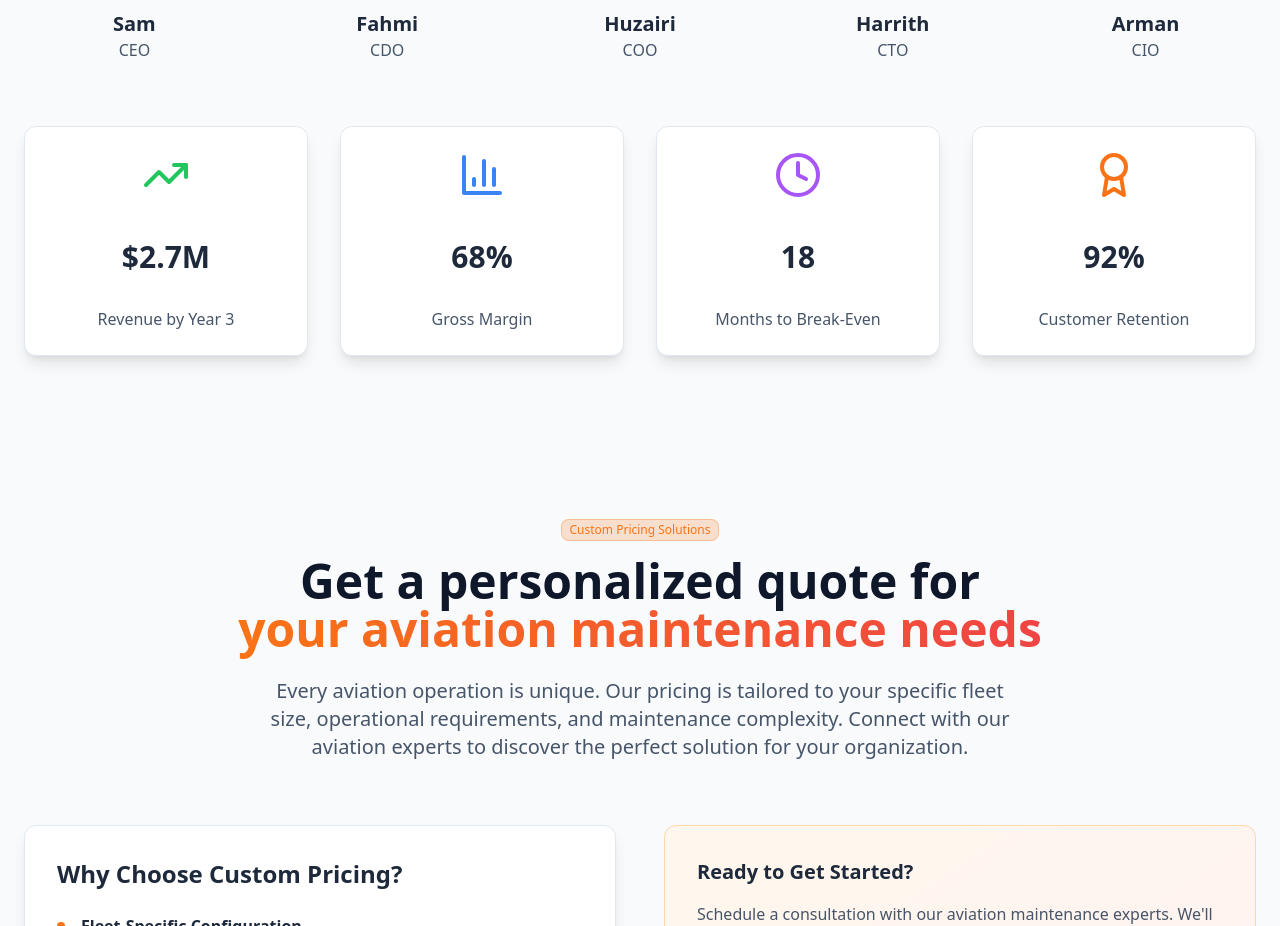
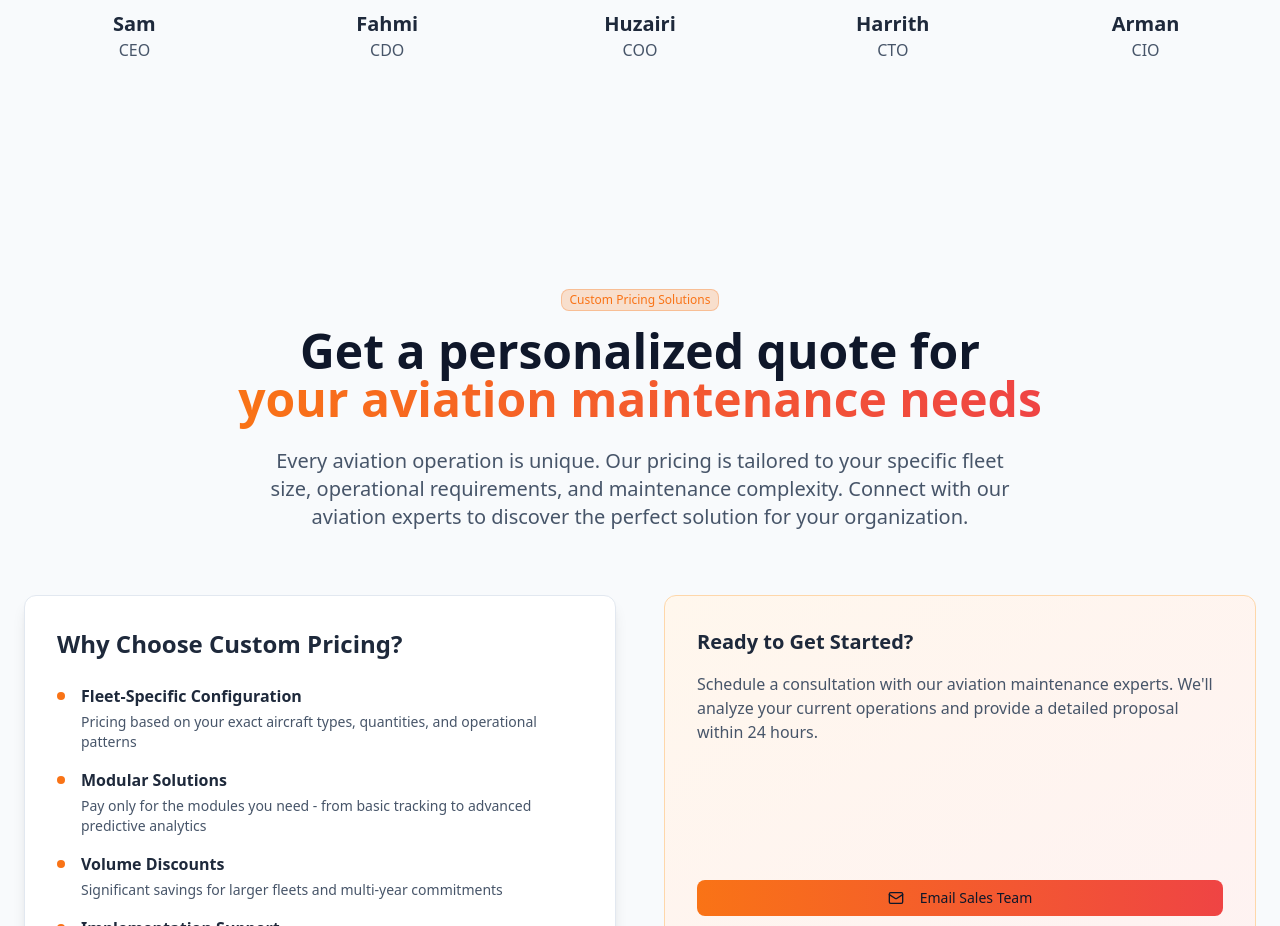
Before and after one commit to mhuzairi/ammstrov4, a React (Vite) app: page / in a window 1280 px wide. Shown: the part 5840-6766 px from the top of the page. Built offline with nearby package versions, Linux system fonts and the light colour scheme.

Commit message:
Remove Company Achievements metrics section

```diff
--- a/src/App.jsx
+++ b/src/App.jsx
@@ -3361,47 +3361,7 @@ function App() {
             </div>
           </motion.div>
 
-          {/* Company Achievements */}
-          <motion.div
-            className="grid grid-cols-1 md:grid-cols-4 gap-8"
-            initial={{ opacity: 0, y: 30 }}
-            whileInView={{ opacity: 1, y: 0 }}
-            transition={{ duration: 0.6, delay: 0.4 }}
-            viewport={{ once: true }}
-          >
-            {[
-              {
-                metric: "$2.7M",
-                label: "Revenue by Year 3",
-                icon: TrendingUp,
-                color: "text-green-500"
-              },
-              {
-                metric: "68%",
-                label: "Gross Margin",
-                icon: BarChart3,
-                color: "text-blue-500"
-              },
-              {
-                metric: "18",
-                label: "Months to Break-Even",
-                icon: Clock,
-                color: "text-purple-500"
-              },
-              {
-                metric: "92%",
-                label: "Customer Retention",
-                icon: Award,
-                color: "text-orange-500"
-              }
-            ].map((stat, index) => (
-              <Card key={index} className="text-center p-6 bg-white border-slate-200 shadow-lg hover:shadow-xl transition-shadow">
-                <stat.icon className={`w-12 h-12 ${stat.color} mx-auto mb-4`} />
-                <div className="text-3xl font-bold text-slate-800 mb-2">{stat.metric}</div>
-                <div className="text-slate-600">{stat.label}</div>
-              </Card>
-            ))}
-          </motion.div>
+
         </div>
       </section>
 
```
